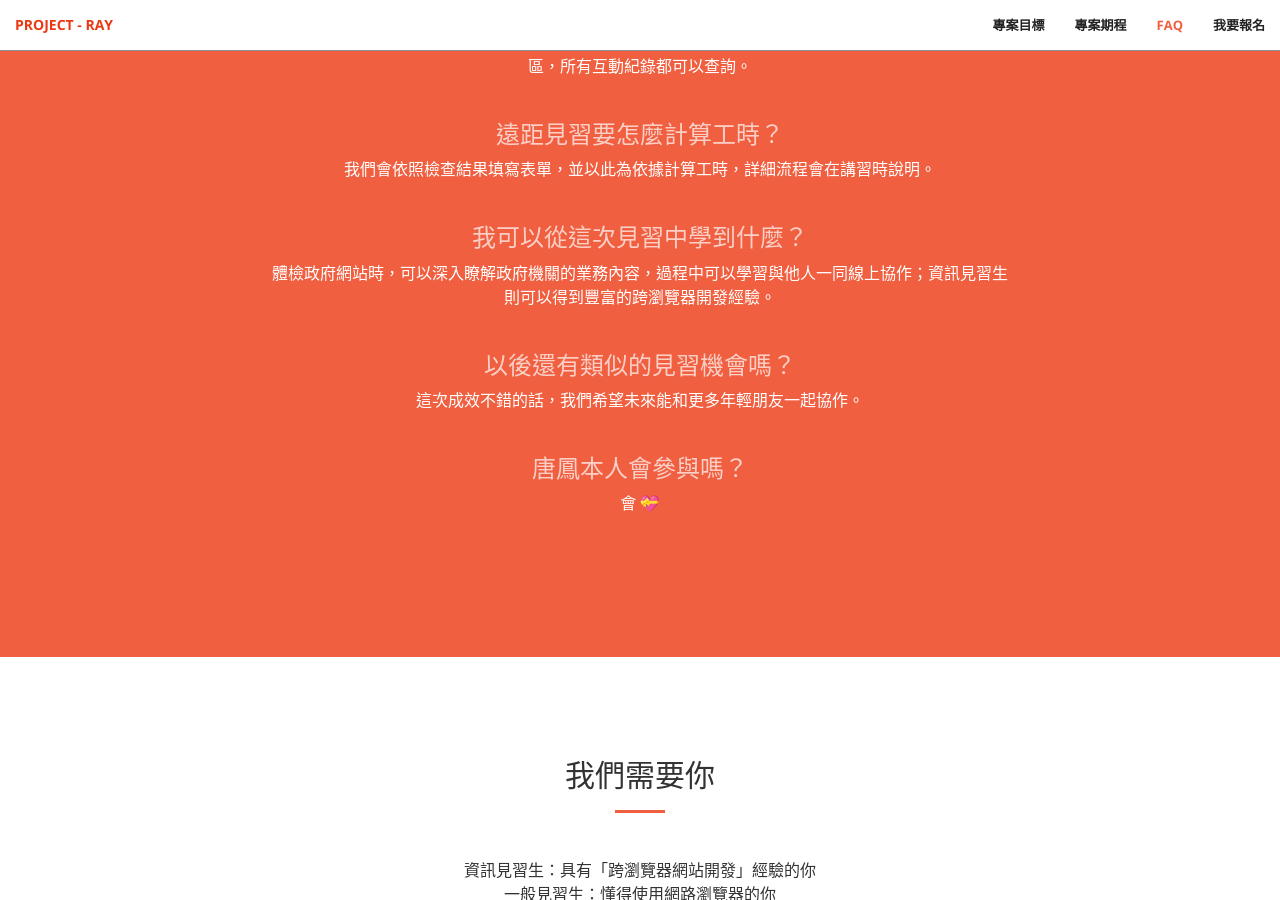
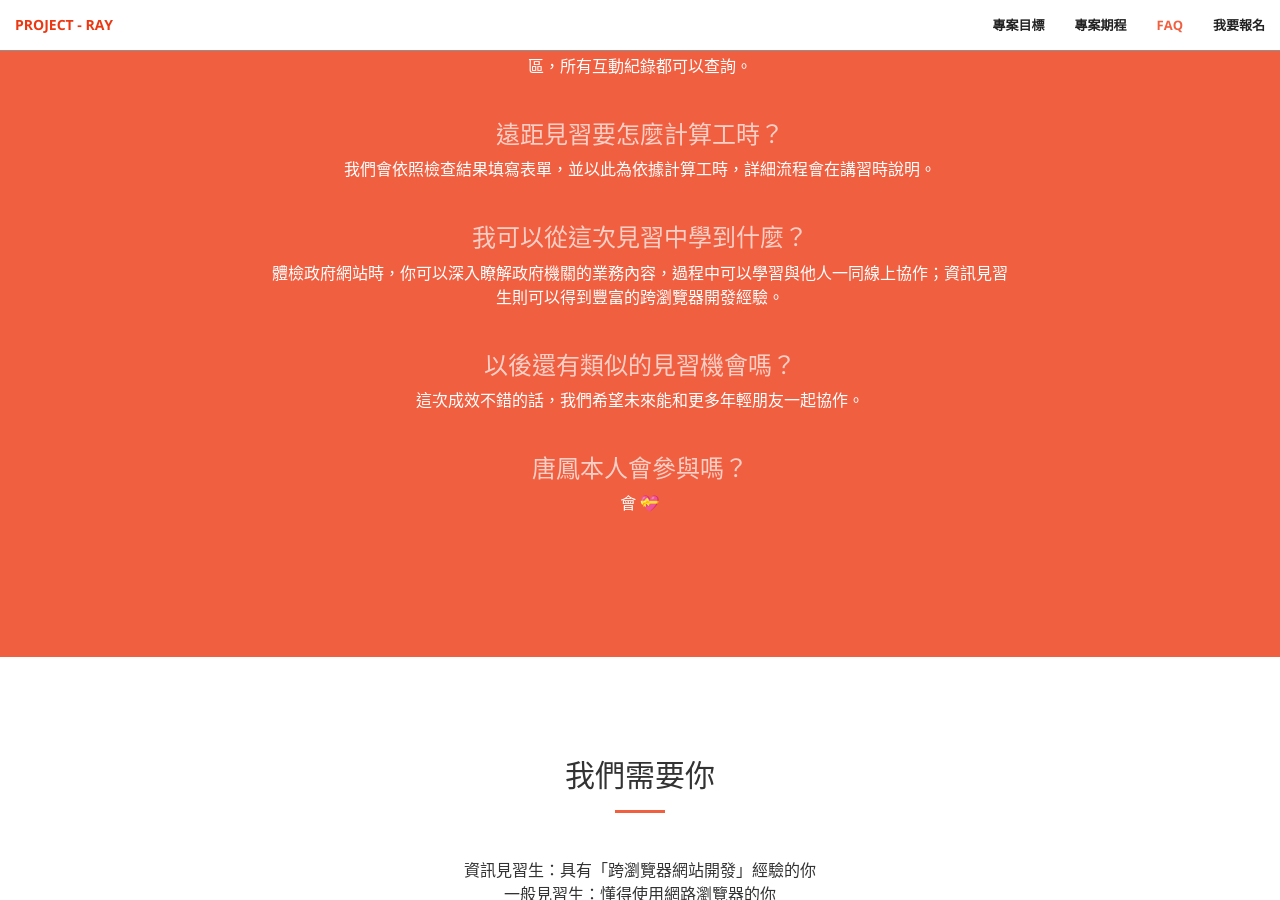
Before and after one commit to PDIS/ray2018, a Jekyll site: the page built from docs/index.html, in a window 1280 px wide and 900 px high, scrolled down 3038 px. Built offline with Jekyll 4.4.1, drawn with Linux system fonts in a browser that asks for light colours.

Commit message:
Update faq.json

```diff
--- a/docs/_data/faq.json
+++ b/docs/_data/faq.json
@@ -28,7 +28,7 @@
     },
     {
         "q": "我可以從這次見習中學到什麼？",
-        "a": "體檢政府網站時，可以深入瞭解政府機關的業務內容，過程中可以學習與他人一同線上協作；資訊見習生則可以得到豐富的跨瀏覽器開發經驗。"
+        "a": "體檢政府網站時，你可以深入瞭解政府機關的業務內容，過程中可以學習與他人一同線上協作；資訊見習生則可以得到豐富的跨瀏覽器開發經驗。"
     },
     {
         "q": "以後還有類似的見習機會嗎？",
```
